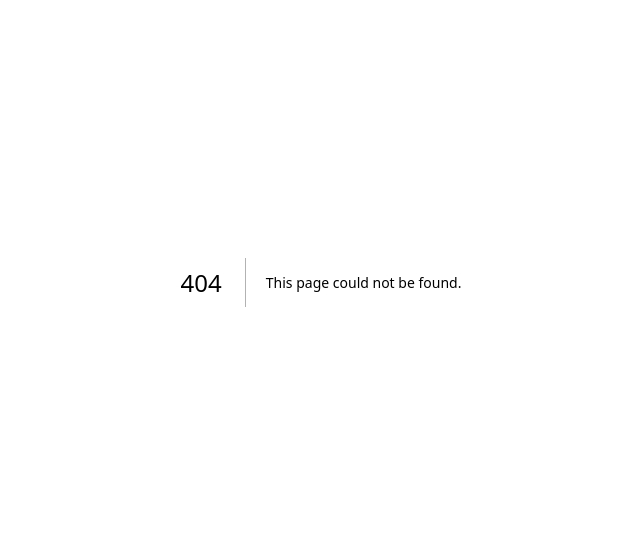
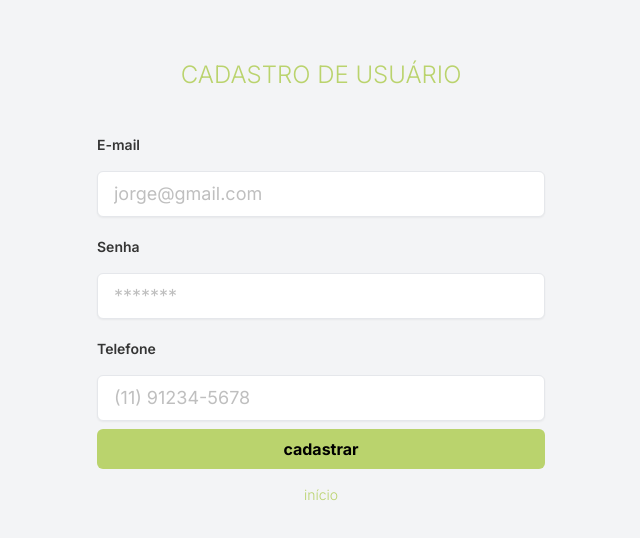
Before and after one commit to bianquismo/petconnect-frontend, a Next.js app: page /signup/user in a window 1280 px wide. Before the commit this address had no page. Shown: the part 118-656 px from the top of the page, without its empty margins (319-959 px from the left). Built offline with nearby package versions, Linux system fonts and the light colour scheme.

Commit message:
feat(signup user): :sparkles: Add user signup page

```diff
--- a/src/app/petshops/page.tsx
+++ b/src/app/petshops/page.tsx
@@ -1,10 +1,6 @@
 import { Footer } from "@/components/Footer";
 import { Navbar } from "@/components/Navbar";
 import { PetShopList } from "@/components/Petshop";
-
-interface PetShopPageProps {
-    petShops: []
-}
 
 async function getData() {
     const res = await fetch('http://localhost:8080/pet_shops', {
--- /dev/null
+++ b/src/app/signup/user/page.tsx
@@ -0,0 +1,69 @@
+"use client";
+
+import { Button } from '@/components/Button';
+import { Input } from '@/components/Input';
+import Link from 'next/link';
+import { useRouter } from 'next/navigation';
+import { useForm, SubmitHandler } from "react-hook-form";
+
+export type Inputs = {
+    email: string,
+    password: string,
+    phoneNumber: string,
+};
+
+export default function SignupUserPage() {
+    const { register, handleSubmit, watch, formState: { errors } } = useForm<Inputs>();
+
+    const router = useRouter();
+
+    const onSubmit: SubmitHandler<Inputs> = async data => {
+        const formData = new FormData();
+        formData.append('user[email]', data.email);
+        formData.append('user[password_digest]', data.password);
+        formData.append('user[phone_number]', data.phoneNumber);
+
+        const response = await postData(formData);
+        console.log(response);
+
+        if (response.id) {
+            router.push('/dashboard')
+        }
+    };
+
+    async function postData(formData: FormData) {
+        const response = await fetch('http://localhost:8080/signup/user', {
+            method: "POST",
+            body: formData,
+        });
+
+        const result = await response.json();
+        return result;
+    }
+
+    return (
+        <div className="flex flex-col items-center justify-center min-h-screen p-4 bg-gray-100">
+            <div className="w-full max-w-md">
+                <h1 className={`text-center text-[#BAD36D] font-light text-2xl mb-8`}>
+                    CADASTRO DE USUÁRIO
+                </h1>
+                <form onSubmit={handleSubmit(onSubmit)} className="space-y-2">
+                    <Input label='E-mail' htmlFor="email" type="email" name="email"
+                        id="email" placeholder="jorge@gmail.com" register={register}
+                        required />
+                    <Input label='Senha' htmlFor="password" type="password" name="password"
+                        id="password" placeholder="*******" register={register}
+                        required />
+                    <Input label='Telefone' htmlFor="phoneNumber" type="text" name="phoneNumber"
+                        id="phoneNumber"
+                        register={register} placeholder="(11) 91234-5678"
+                        required />
+                    <Button type="submit">cadastrar</Button>
+                </form>
+                <div className="flex flex-col items-center mt-4">
+                    <Link href="/" className="text-sm font-light text-[#BAD36D] mx-2">início</Link>
+                </div>
+            </div>
+        </div>
+    );
+}
```
Also changed, not shown: src/app/page.tsx (+12 -2 lines), 1 other file (tests, documents, lock files or other folders).
